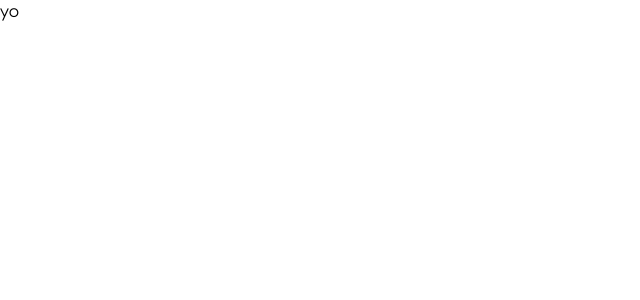
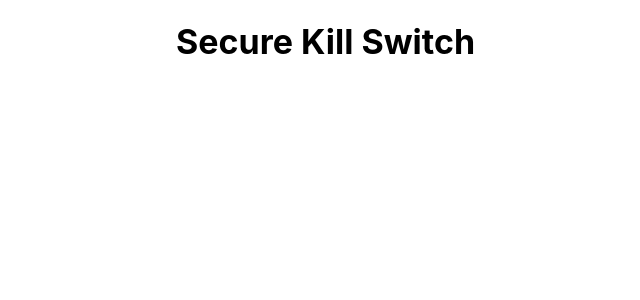
Before and after one commit to Secure-Kill-Switch/secure-kill-switch, a Next.js app in the folder apps/sks-web/: page / in a window 1280 px wide. Shown: the top 300 px of the page, without its empty margins (0-640 px from the left). Built offline with nearby package versions, Linux system fonts and the light colour scheme; a web font is replaced by a local one.

Commit message:
Update dependencies and add Mantine UI library

```diff
--- a/apps/sks-web/app/layout.tsx
+++ b/apps/sks-web/app/layout.tsx
@@ -1,5 +1,11 @@
 import { FontBody } from "../helpers/fonts";
 import "./reset.css";
+import "@mantine/core/styles.css";
+import "@mantine/dates/styles.css";
+import "@mantine/notifications/styles.css";
+
+import { ColorSchemeScript, MantineProvider } from "@mantine/core";
+
 import type { Metadata } from "next";
 
 export const metadata: Metadata = {
@@ -15,7 +21,12 @@ export default function RootLayout({
 }): JSX.Element {
   return (
     <html lang="en">
-      <body className={FontBody.className}>{children}</body>
+      <head>
+        <ColorSchemeScript />
+      </head>
+      <body className={FontBody.className}>
+        <MantineProvider>{children}</MantineProvider>
+      </body>
     </html>
   );
 }
--- a/apps/sks-web/app/page.tsx
+++ b/apps/sks-web/app/page.tsx
@@ -1,3 +1,11 @@
-export default function Page(): JSX.Element {
-  return <main>yo</main>;
+"use client";
+import { Container, Title } from "@mantine/core";
+import { FontHeader } from "../helpers/fonts";
+
+export default function HomePage(): JSX.Element {
+  return (
+    <Container mt={20}>
+      <Title className={FontHeader.className}>Secure Kill Switch</Title>
+    </Container>
+  );
 }
--- a/apps/sks-web/package.json
+++ b/apps/sks-web/package.json
@@ -9,7 +9,13 @@
     "lint": "eslint . --max-warnings 0"
   },
   "dependencies": {
+    "@mantine/core": "^7.7.2",
+    "@mantine/dates": "^7.7.2",
+    "@mantine/form": "^7.7.2",
+    "@mantine/hooks": "^7.7.2",
+    "@mantine/notifications": "^7.7.2",
     "@repo/ui": "workspace:*",
+    "dayjs": "^1.11.10",
     "next": "^14.1.1",
     "react": "^18.2.0",
     "react-dom": "^18.2.0"
```
Also changed, not shown: 1 other file (tests, documents, lock files or other folders).
